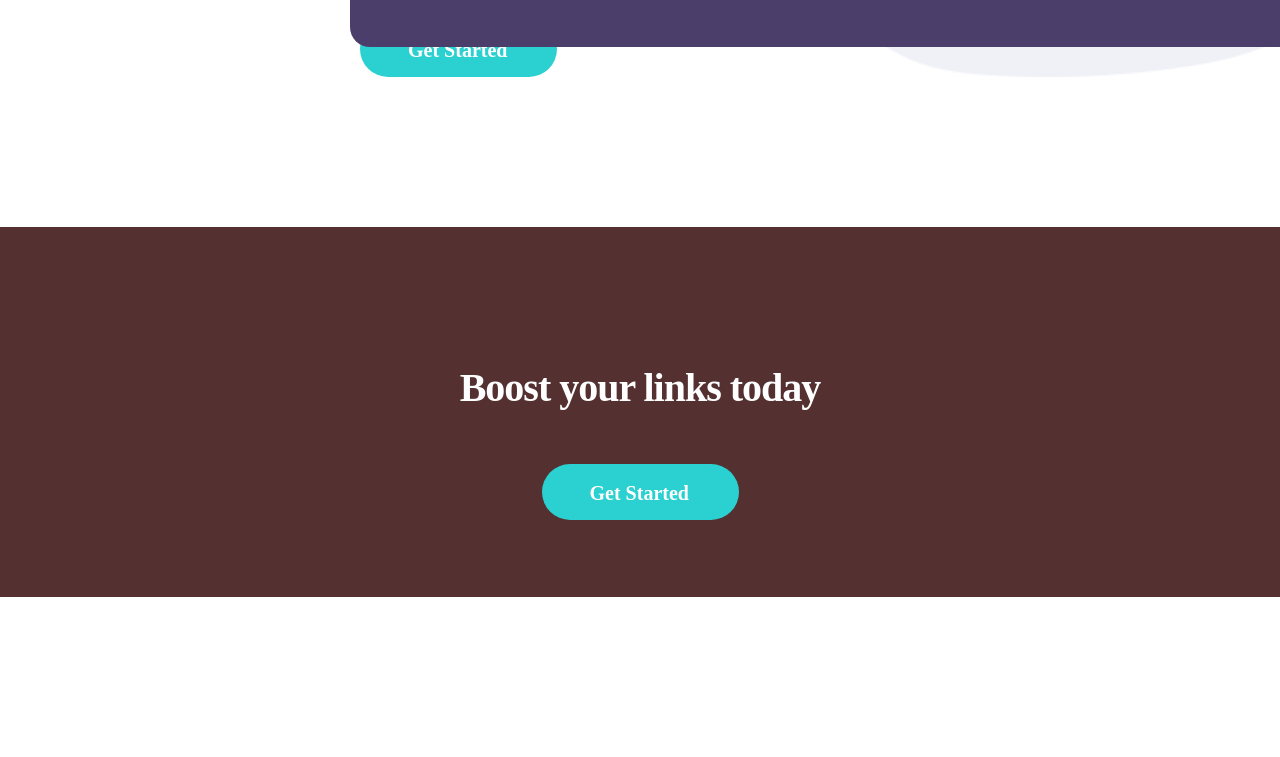
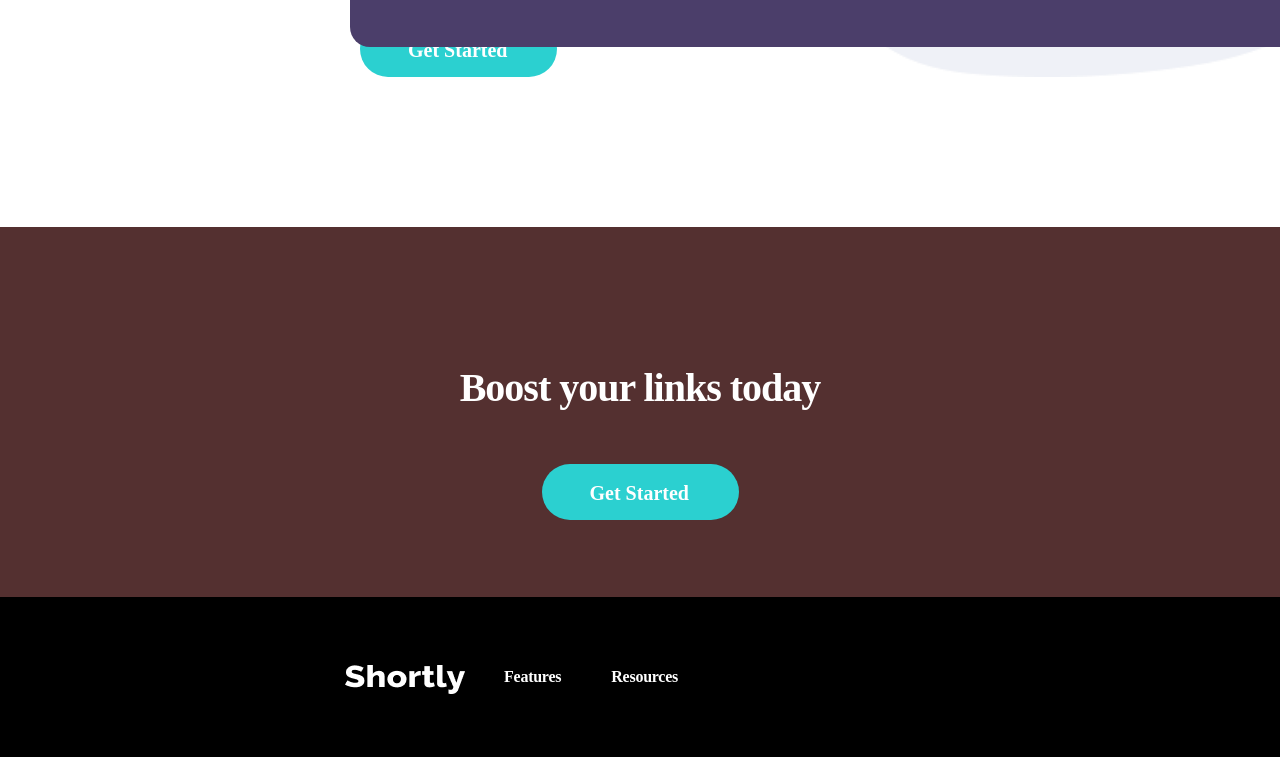
Before and after one commit to Muhtoro/2-11, a plain HTML site: page index.html in a window 1280 px wide. Shown: the part 901-1658 px from the top of the page. Before the commit the page ends 1498 px from the top, so only its background shows below. Drawn offline with Linux system fonts and the light colour scheme.

Commit message:
first commit

```diff
--- a/index.html
+++ b/index.html
@@ -63,5 +63,17 @@
 
 
     </main>
+
+    <footer>
+        <div  class="con"  >
+            <img src="./Shortly.png" alt="">
+            <div class="dir">
+                <h4 class="hmill">Features</h4>
+                <h4 class="hmill">Resources</h4>
+
+            </div>
+            <img class="gr" src="./Group 19.png" alt="">
+        </div>
+    </footer>
 </body>
 </html>
--- a/style.css
+++ b/style.css
@@ -60,10 +60,11 @@ input {
     color: white;
 
 }
-.section-2{
-   position: absolute;
-   top: 780px;
-   left: 350px;
+
+.section-2 {
+    position: absolute;
+    top: 780px;
+    left: 350px;
 }
 
 
@@ -71,6 +72,41 @@ input {
     display: flex;
     gap: 24px;
 }
+
+footer {
+    width: 100%;
+    height: 160.2px;
+
+    background-color: black;
+    padding-top: 68px;
+    align-items: center;
+}
+.gr{
+    margin-left: 573px;
+}
+
+.hmill {
+    font-family: Poppins;
+    font-size: 16px;
+    font-weight: 700;
+    line-height: 24px;
+    letter-spacing: -0.25px;
+    text-align: left;
+
+}
+
+.dir {
+    display: flex;
+    gap: 50px;
+}
+
+.con {
+    margin-left: 345px;
+    display: flex;
+    color: white;
+    gap: 38px;
+}
+
 
 
 .section-3 {
```
Also changed, not shown: Group 19.png (added), Shortly.png (added).
